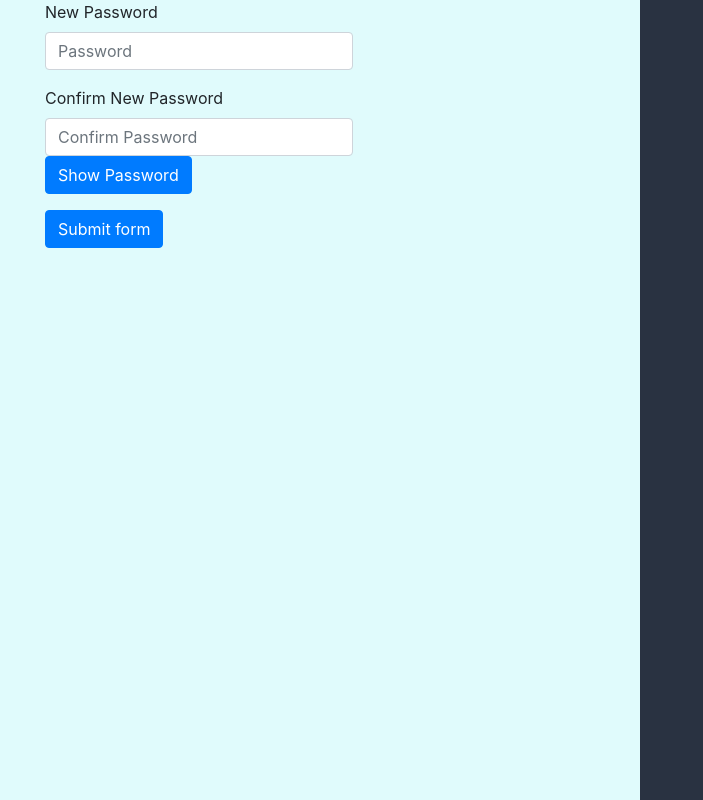
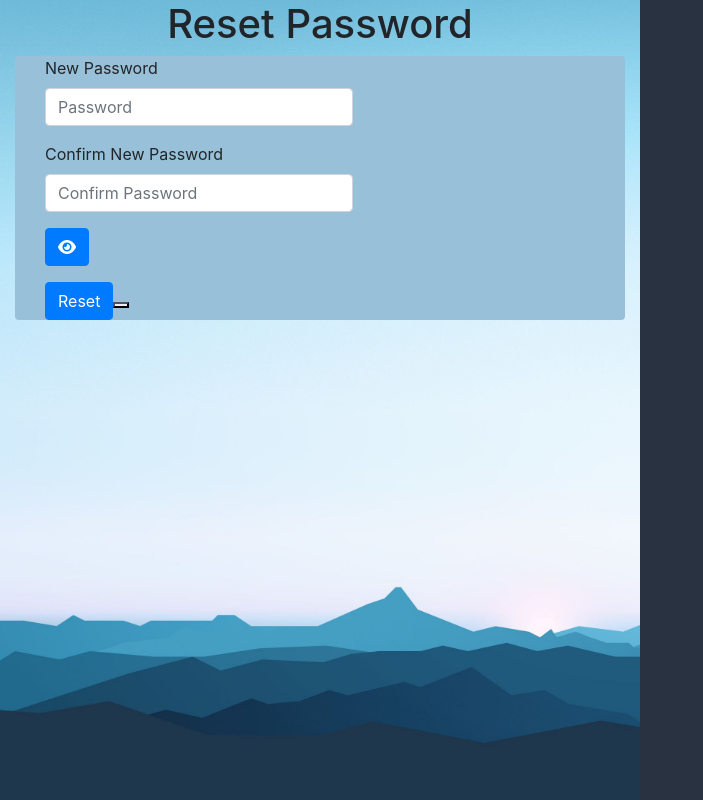
Before and after one commit to Benedek4000/eng130_week4_project, a Flask app: page /reset in a window 1280 px wide. Shown: the whole page, without its empty margins (0-703 px from the left). Run offline with Flask 2, Linux system fonts and the light colour scheme; some libraries are stand-ins or nearby versions.

Commit message:
Clean up the visuals for the webpages

```diff
--- a/frontend/static/js/main.js
+++ b/frontend/static/js/main.js
@@ -32,9 +32,31 @@ function validateSignUpForm() {
         alert("Please enter all fields");
         return false;
     }
-    validateEmail();
-    validatePassword();
+    if (validatePassword() == True && validateEmail() == True) {
+
+    }
+
 }
+
+// Create fuction that vaildates the sign up form and then sends the data to the backend in a JSON format
+// Get form data from the form
+// Use a event listener to listen for the submit event
+// Disable the default action of the submit event
+// Use fetch to post the data to the backend
+
+function newSignUpForm(){
+    const signUpForm = document.getElementById("signUpForm");
+    signUpForm.addEventListener("submit", (e) => {
+        e.preventDefault();
+        const formData = new FormData(signUpForm);
+        const data = Object.fromEntries(formData);
+        const jsonData = JSON.stringify(data);
+        console.log(jsonData);
+
+    })
+}
+
+
 
 
 function validatePassword() {
@@ -60,6 +82,9 @@ function validatePassword() {
         alert("Password must contain at least one special character");
         return false;
     }
+    else {
+        return true;
+    }
 }
 
 function validateEmail() {
@@ -71,6 +96,9 @@ function validateEmail() {
     if (email.value.search(/.com/) < 0) {
         alert("Email must contain .com");
         return false;
+    }
+    else{
+        return true;
     }
 }
 
--- a/frontend/templates/baseAuth.html
+++ b/frontend/templates/baseAuth.html
@@ -23,7 +23,7 @@
     <div class="container-fluid relative">
         <div class="row">
 
-            <div class="col-md-6 absolute left-half" style="background-color: #e0fbfc; height: 800px">
+            <div class="col-md-6 absolute left-half" style=" height: 800px">
                 {% block form1%} {% endblock %}
             </div>
 
--- a/frontend/templates/forgotpassword.html
+++ b/frontend/templates/forgotpassword.html
@@ -5,6 +5,7 @@
 <!--Create a form with a email input box and Send Request button-->
 <h1 class="text-center">Forgot Password</h1>
 
+<div class="container-fluid justify-content-center rounded" style="background-color:#98c1d9;">
     <form>
         <div class="form-group mb-4">
             <label for="email">Email</label>
@@ -12,7 +13,7 @@
         </div>
         <button type="submit" class="btn btn-primary" onclick="validateEmail()">Send Request</button>
     </form>
-
+</div>
 {% endblock %}
 
 {% block formInfo %}
--- a/frontend/templates/passwordReset.html
+++ b/frontend/templates/passwordReset.html
@@ -1,7 +1,8 @@
 {% extends "baseAuth.html" %}
 
 {% block form1 %}
-<div class="container">
+<h1 class="text-center">Reset Password</h1>
+<div class="container-fluid justify-content-center rounded" style="background-color:#98c1d9;">
     <form>
         <div class="col-md-7 mb-3">
             <label for="passowrd">New Password</label>
@@ -11,13 +12,14 @@
         <div class="col-md-7 mb-3">
             <label for="confirmPassword">Confirm New Password</label>
             <input type="password" class="form-control" id="confirmPassword" placeholder="Confirm Password" required>
-            <button type="button" class="btn btn-primary" onclick="showPassword() ">Show Password</button>
         </div>
 
-
+        <div class="col-md-7 mb-3 align-bottom">
+            <button type="button" class="btn btn-primary" onclick="showPassword()"><i class="fa-sharp fa-solid fa-eye" id="eye-icon"></i></button>
+        </div>
 
         <div class="col-md-6">
-            <button class="btn btn-primary" type="submit" onclick="validateSignUpForm()">Submit form</button>
+            <button class="btn btn-primary" type="submit" onclick="">Reset<button>
         </div>
 
     </form>
--- a/frontend/templates/video_rec.html
+++ b/frontend/templates/video_rec.html
@@ -1,8 +1,4 @@
 {% extends "base.html" %}
-
-{% block title%}
-    <h1> Video Recording </h1>
-{% endblock %}
 
 {% block head %}
 <style>
```
Lines whose indentation alone changed are shown as unchanged.
